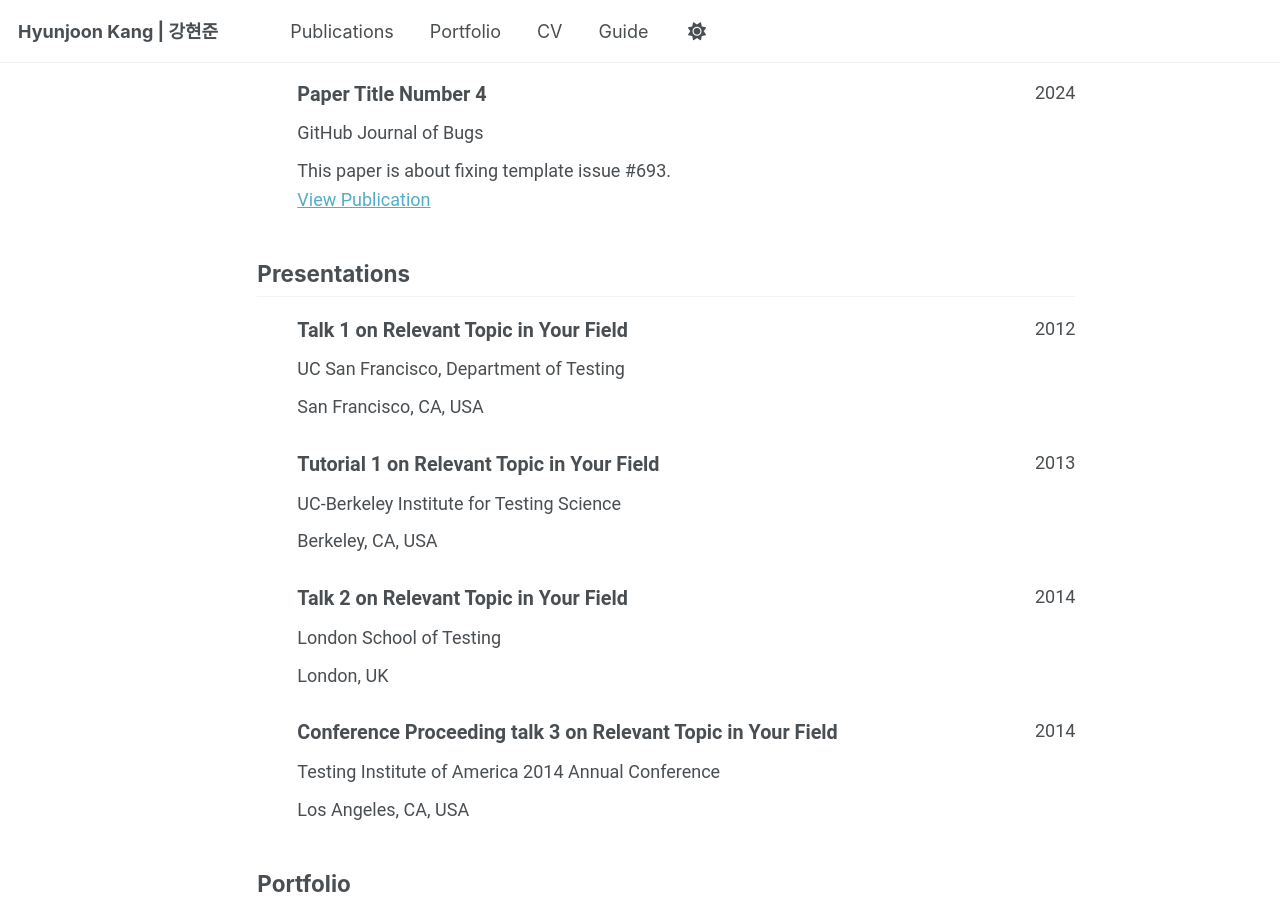
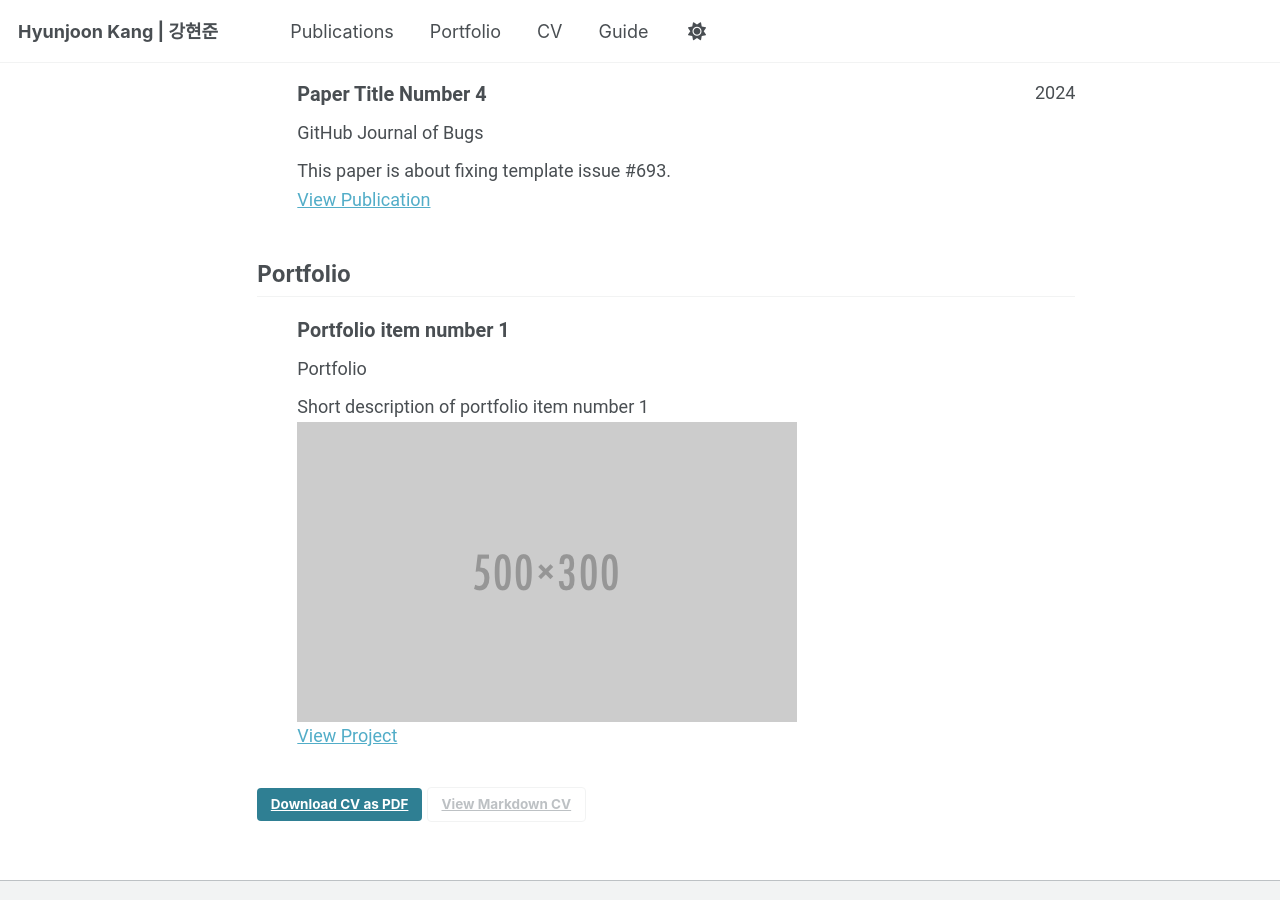
Before and after one commit to hyunjoonkang/hyunjoonkang.github.io, a Jekyll site: the page built from _pages/cv-json.md, in a window 1280 px wide and 900 px high, scrolled down 1348 px. Built offline with Jekyll 4.4.1, drawn with Linux system fonts in a browser that asks for light colours; a script bundle is joined from its source files by our own code; library files that are not in the unit come from our copies.

```diff
--- a/_data/cv.json
+++ b/_data/cv.json
@@ -94,52 +94,6 @@
       "summary": "This paper is about fixing template issue #693."
     }
   ],
-  "presentations": [
-    {
-      "name": "Talk 1 on Relevant Topic in Your Field",
-      "event": "UC San Francisco, Department of Testing",
-      "date": "2012-03-01",
-      "location": "San Francisco, CA, USA",
-      "description": ""
-    },
-    {
-      "name": "Tutorial 1 on Relevant Topic in Your Field",
-      "event": "UC-Berkeley Institute for Testing Science",
-      "date": "2013-03-01",
-      "location": "Berkeley, CA, USA",
-      "description": ""
-    },
-    {
-      "name": "Talk 2 on Relevant Topic in Your Field",
-      "event": "London School of Testing",
-      "date": "2014-02-01",
-      "location": "London, UK",
-      "description": ""
-    },
-    {
-      "name": "Conference Proceeding talk 3 on Relevant Topic in Your Field",
-      "event": "Testing Institute of America 2014 Annual Conference",
-      "date": "2014-03-01",
-      "location": "Los Angeles, CA, USA",
-      "description": ""
-    }
-  ],
-  "hide_teaching": [
-    {
-      "course": "Teaching experience 1",
-      "institution": "University 1, Department",
-      "date": "2014-01-01",
-      "role": "Undergraduate course",
-      "description": ""
-    },
-    {
-      "course": "Teaching experience 2",
-      "institution": "University 1, Department",
-      "date": "2015-01-01",
-      "role": "Workshop",
-      "description": ""
-    }
-  ],
   "portfolio": [
     {
       "name": "Portfolio item number 1",
```
